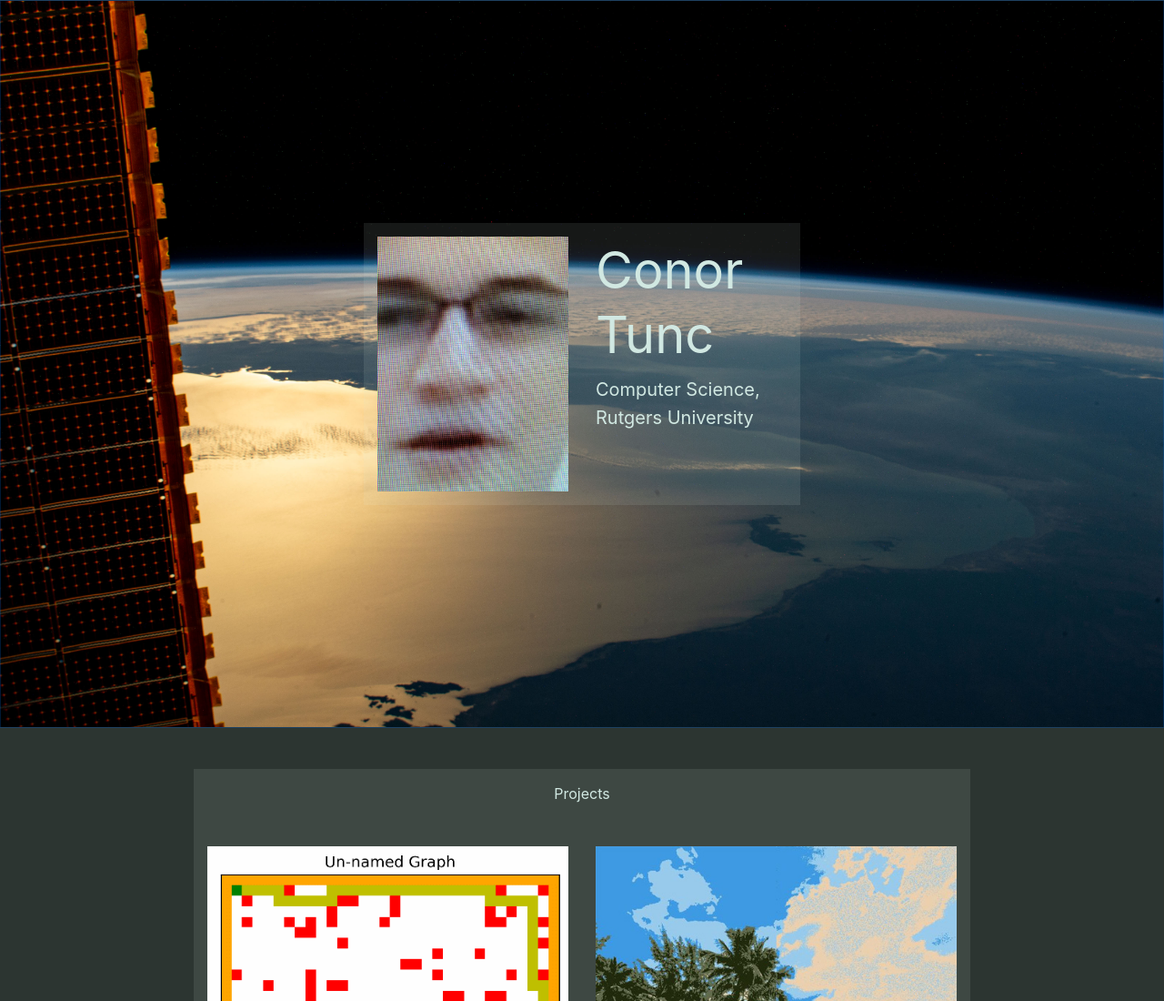
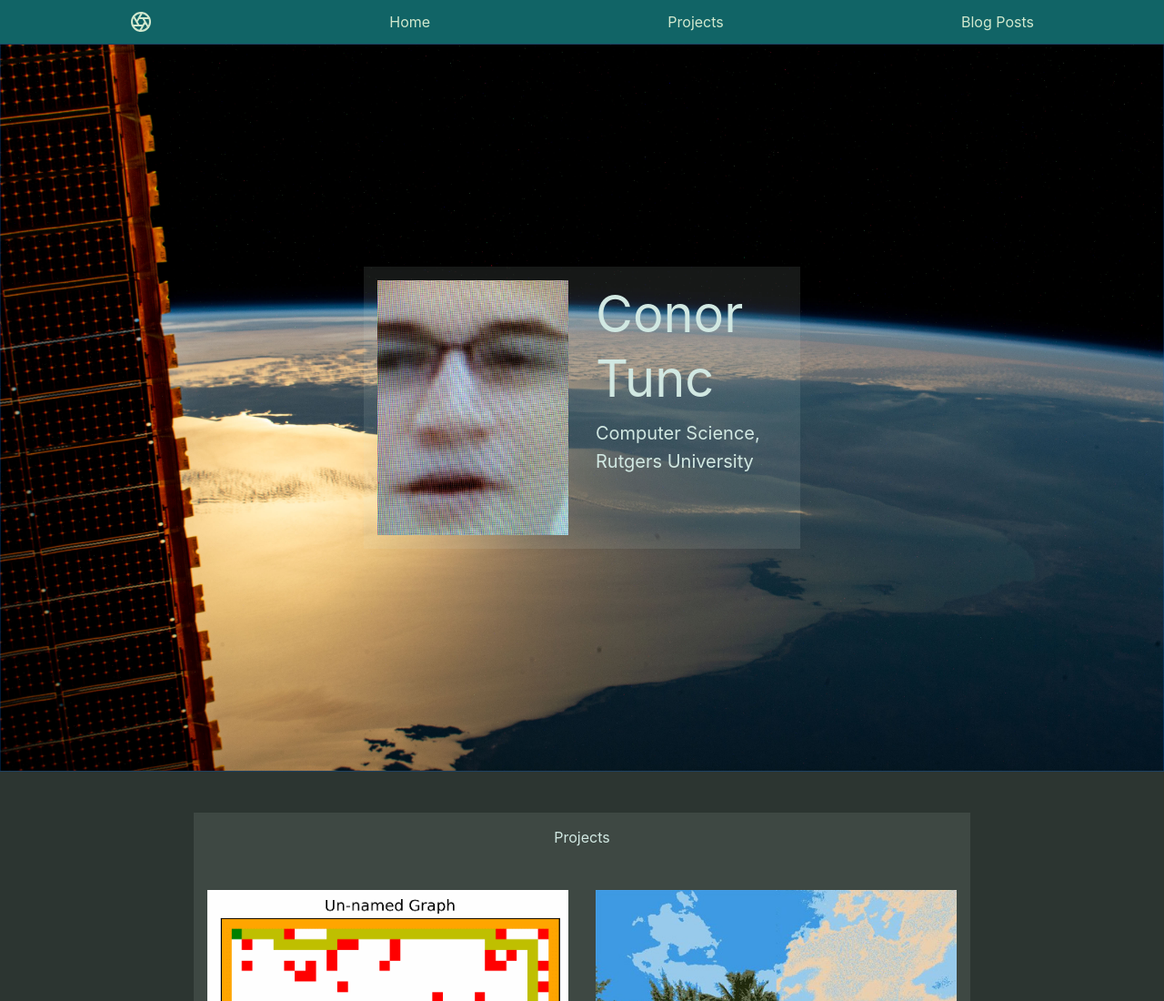
Before and after one commit to ConorT0/ConorT0.github.io, a plain HTML site: page index.html in a window 1280 px wide. Shown: the top 1100 px of the page at 91% size. Drawn offline with nearby package versions, Linux system fonts and the light colour scheme.

Commit message:
added nav bar

```diff
--- a/index.css
+++ b/index.css
@@ -6,7 +6,10 @@
     /*border: 1px solid rgba(206, 206, 206, .2);*/
 }
 
-
+.site-header{
+    background-color: rgba(17,100,102,1.0);
+    color: rgba(209,232,206,1.0);
+}
 .themed-container-top {
     padding: 15px;
     margin-bottom: 30px;
@@ -38,5 +41,5 @@
 }
 .container{
     max-width: 1024px;
-    background-image: url("beach.jpg");
+
 }
--- a/index.html
+++ b/index.html
@@ -8,11 +8,22 @@
     <title>Conor Tunc</title>
     <!-- Stylesheet from bootstrap-->
     <link rel="stylesheet" href="https://stackpath.bootstrapcdn.com/bootstrap/4.5.0/css/bootstrap.min.css" integrity="sha384-9aIt2nRpC12Uk9gS9baDl411NQApFmC26EwAOH8WgZl5MYYxFfc+NcPb1dKGj7Sk" crossorigin="anonymous">
+    <link href="darkBackground.css" rel="stylesheet">
     <link href="index.css" rel="stylesheet">
-    <link href="darkBackground.css" rel="stylesheet">
+
 </head>
 <body>
 
+<nav class="site-header py-1">
+    <div class="container d-flex flex-column flex-md-row justify-content-between">
+        <a style="color: rgba(209,232,206,1.0);" class="py-2" href="#" aria-label="Product">
+            <svg xmlns="http://www.w3.org/2000/svg" width="24" height="24" fill="none" stroke="currentColor" stroke-linecap="round" stroke-linejoin="round" stroke-width="2" class="d-block mx-auto" role="img" viewBox="0 0 24 24" focusable="false"><title>Product</title><circle cx="12" cy="12" r="10"></circle><path d="M14.31 8l5.74 9.94M9.69 8h11.48M7.38 12l5.74-9.94M9.69 16L3.95 6.06M14.31 16H2.83m13.79-4l-5.74 9.94"></path></svg>
+        </a>
+        <a style="color: rgba(209,232,206,1.0);" class="py-2 d-none d-md-inline-block" href="#">Home</a>
+        <a style="color: rgba(209,232,206,1.0);" class="py-2 d-none d-md-inline-block" href="#projects">Projects</a>
+        <a style="color: rgba(209,232,206,1.0);" class="py-2 d-none d-md-inline-block" href="#">Blog Posts</a>
+    </div>
+</nav>
 <div class="container-fluid themed-container-top">
 
 
@@ -29,7 +40,7 @@
     </div>
 </div>
 
-<div class="container-fluid gap-container">
+<div id= "projects" class="container-fluid gap-container">
     <div class="row justify-content-md-center">
         <div class="col-md-8 themed-grid-col">
             <p class="text-center">Projects</p>
```
